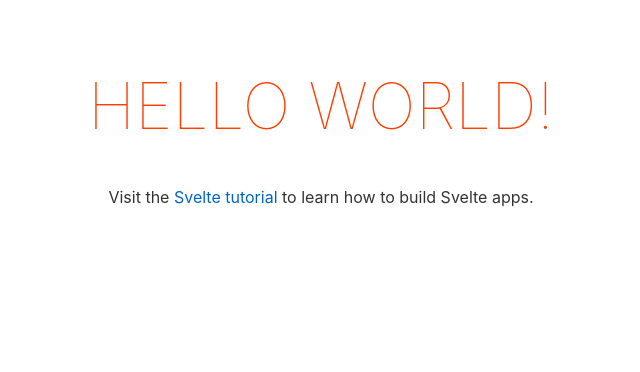
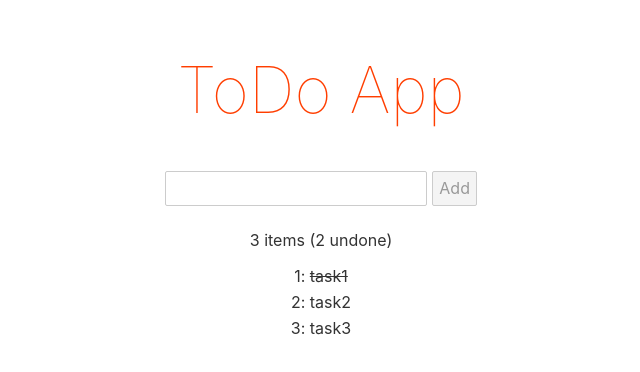
Before and after one commit to jay-es/svelte-todo, a Svelte app: page / in a window 1280 px wide. Shown: the top 372 px of the page, without its empty margins (319-959 px from the left). Built offline with nearby package versions, Linux system fonts and the light colour scheme.

Commit message:
基本的な機能作成

```diff
--- a/src/App.svelte
+++ b/src/App.svelte
@@ -1,30 +1,71 @@
 <script lang="ts">
-	export let name: string;
+  import type { Todo } from "./types";
+  import TodoForm from "./TodoForm.svelte";
+  import TodoItem from "./TodoItem.svelte";
+
+  let todos: Todo[] = [
+    {
+      title: "task1",
+      done: true,
+    },
+    {
+      title: "task2",
+      done: false,
+    },
+    {
+      title: "task3",
+      done: false,
+    },
+  ];
+
+  const addTodo = (title: string) => {
+    const newTodo: Todo = {
+      title,
+      done: false,
+    };
+
+    todos = [...todos, newTodo];
+  };
+
+  const handleSubmit = (e: CustomEvent<{ title: string }>) => {
+    addTodo(e.detail.title);
+  };
+
+  const toggle = (index: number) => {
+    todos[index].done = !todos[index].done;
+  };
+
+  $: totalCount = todos.length;
+  $: undoneCount = todos.filter((v) => !v.done).length;
 </script>
-
-<main>
-	<h1>Hello {name}!</h1>
-	<p>Visit the <a href="https://svelte.dev/tutorial">Svelte tutorial</a> to learn how to build Svelte apps.</p>
-</main>
 
 <style>
   main {
     text-align: center;
-		padding: 1em;
-		max-width: 240px;
-		margin: 0 auto;
   }
 
   h1 {
     color: #ff3e00;
-		text-transform: uppercase;
     font-size: 4em;
     font-weight: 100;
   }
 
-	@media (min-width: 640px) {
-		main {
-			max-width: none;
-		}
+  ul {
+    list-style: none;
+    padding-inline-start: 0;
   }
 </style>
+
+<main>
+  <h1>ToDo App</h1>
+  <TodoForm on:submit={handleSubmit} />
+  <p>{totalCount} items ({undoneCount} undone)</p>
+
+  <ul>
+    {#each todos as todoItem, index}
+      <TodoItem {todoItem} {index} on:click={() => toggle(index)} />
+    {:else}
+      <p>No Tasks</p>
+    {/each}
+  </ul>
+</main>
--- /dev/null
+++ b/src/TodoForm.svelte
@@ -0,0 +1,15 @@
+<script lang="ts">
+  import { createEventDispatcher } from "svelte";
+  const dispatch = createEventDispatcher();
+  let title: string = "";
+
+  const handleClick = () => {
+    dispatch("submit", { title });
+    title = "";
+  };
+</script>
+
+<div>
+  <input type="text" bind:value={title} />
+  <button disabled={!title} on:click={handleClick}>Add</button>
+</div>
--- /dev/null
+++ b/src/TodoItem.svelte
@@ -0,0 +1,23 @@
+<script lang="ts">
+  import type { Todo } from "./types";
+  export let todoItem: Readonly<Todo>;
+  export let index: Readonly<number>;
+
+  $: spanClass = todoItem.done ? "done" : "";
+</script>
+
+<style>
+  li {
+    margin: 0.4em;
+  }
+
+  span {
+    cursor: pointer;
+  }
+
+  .done {
+    text-decoration: line-through;
+  }
+</style>
+
+<li>{index + 1}: <span class={spanClass} on:click>{todoItem.title}</span></li>
--- a/src/main.ts
+++ b/src/main.ts
@@ -1,10 +1,7 @@
-import App from './App.svelte';
+import App from "./App.svelte";
 
 const app = new App({
-	target: document.body,
-	props: {
-		name: 'world'
-	}
+  target: document.body,
 });
 
 export default app;
--- /dev/null
+++ b/src/types.d.ts
@@ -0,0 +1,4 @@
+export type Todo = {
+  title: string;
+  done: boolean;
+};
```
Lines whose indentation alone changed are shown as unchanged.
